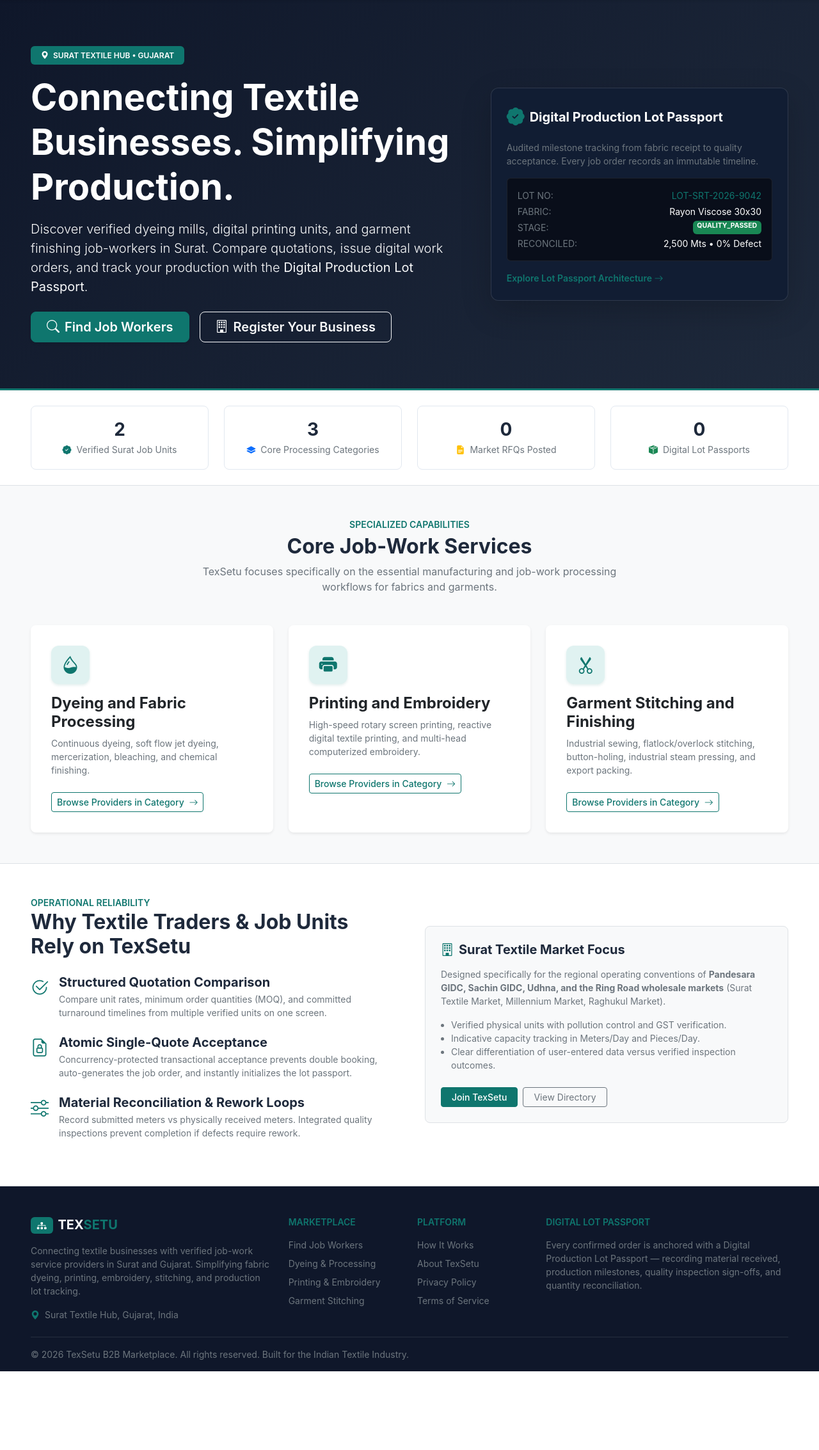
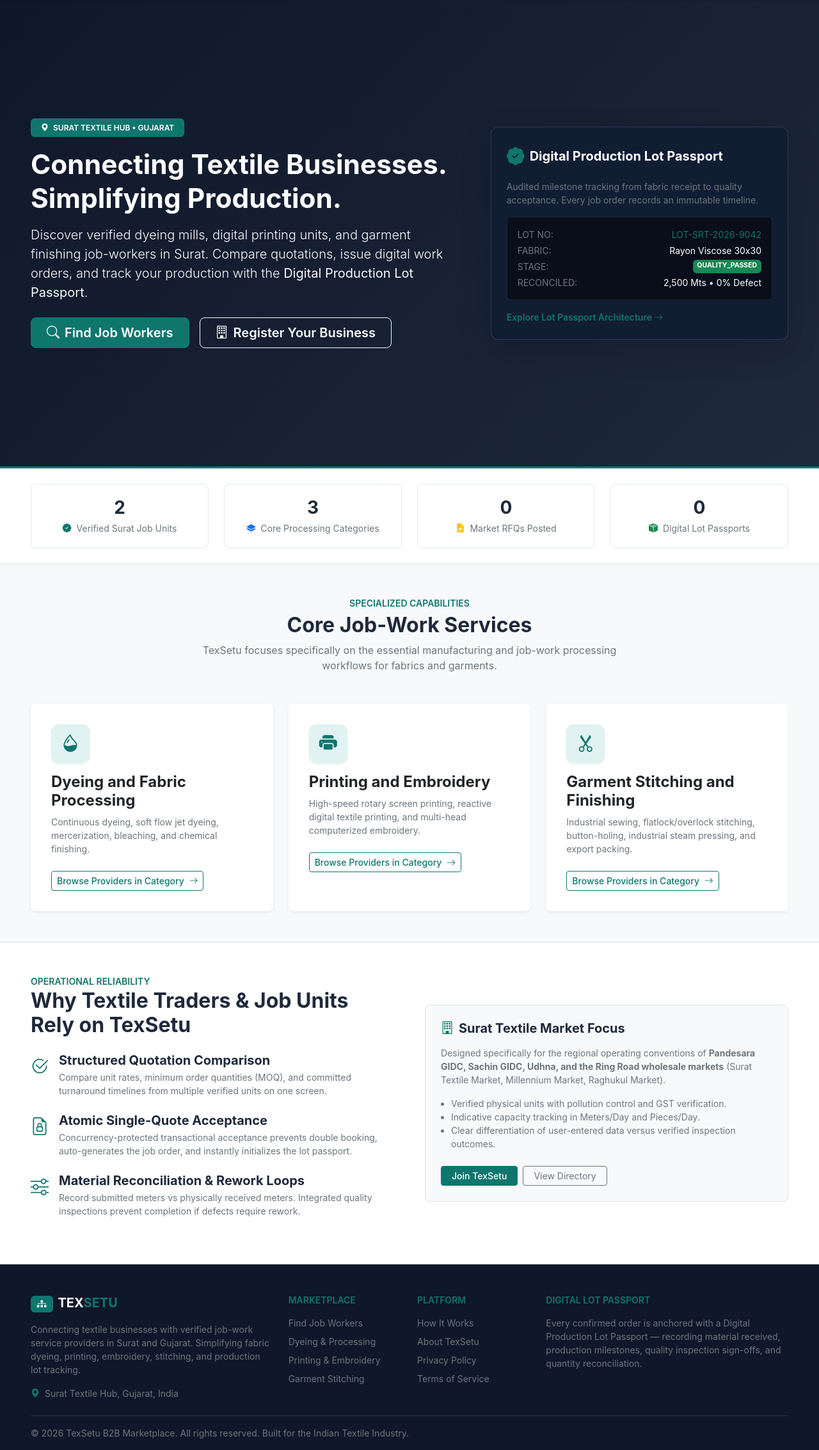
Before and after one commit to neevlila/TexSetu, a Spring Boot app: page / in a window 1280 px wide. Shown: the part 56-2322 px from the top of the page at 64% size. Before the commit the page ends 2199 px from the top, so only its background shows below. Run offline with Spring Boot 4, Linux system fonts and the light colour scheme; data comes from the database, SQL or seed files in the repository; data that the repository does not hold is empty; some of the project's set-up classes (security, data sources, template engines, error pages and the like) are left out, and stand-ins take their place; database files in the repository are not loaded; some libraries are stand-ins or nearby versions.

Commit message:
Fit homepage hero cleanly in viewport and hide native browser scrollbar

```diff
--- a/src/main/resources/static/css/custom.css
+++ b/src/main/resources/static/css/custom.css
@@ -15,10 +15,19 @@
     --card-border: #e2e8f0;
 }
 
-body {
+html, body {
     font-family: -apple-system, BlinkMacSystemFont, "Segoe UI", Roboto, "Helvetica Neue", Arial, sans-serif;
     color: #1e293b;
     background-color: var(--warm-bg);
+    scrollbar-width: none; /* Firefox */
+    -ms-overflow-style: none; /* Internet Explorer 10+ / Edge */
+}
+
+/* Hide default browser scrollbar while keeping smooth scroll functionality */
+::-webkit-scrollbar {
+    width: 0px;
+    height: 0px;
+    display: none;
 }
 
 .bg-navy {
@@ -253,12 +262,33 @@ select:focus, .form-select:focus, input:focus, .form-control:focus {
     box-shadow: 0 0 0 2px #ea580c;
 }
 
-/* Hero Section */
+/* Hero Section - Perfectly fills the screen below navbar */
 .hero-banner {
     background: linear-gradient(135deg, #0f172a 0%, #1e293b 100%);
     color: #ffffff;
-    padding: 4.5rem 0;
+    min-height: calc(100vh - 68px);
+    display: flex;
+    align-items: center;
+    padding: 2.5rem 0;
     border-bottom: 3px solid var(--teal-primary);
+    box-sizing: border-box;
+}
+
+.hero-banner .container-fluid {
+    width: 100%;
+}
+
+@media (max-width: 1400px) {
+    .hero-banner h1.display-4 {
+        font-size: 2.65rem;
+    }
+}
+
+@media (max-width: 992px) {
+    .hero-banner {
+        min-height: auto;
+        padding: 3.5rem 0;
+    }
 }
 
 /* Metric Counter Cards */
```
